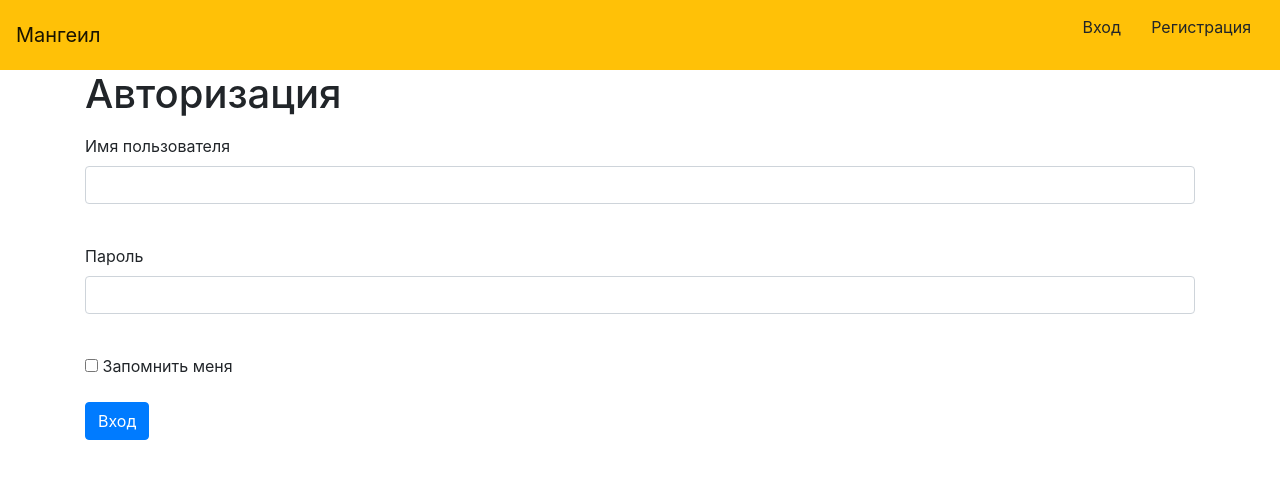
After one commit to medjed02/-, a Flask app: page /login in a window 1280 px wide. The commit adds this page. Shown: the top 479 px of the page. Run offline with Flask 2, Linux system fonts and the light colour scheme; some libraries are stand-ins or nearby versions.

Commit message:
Login is added

```diff
--- a/Main.py
+++ b/Main.py
@@ -5,6 +5,7 @@ from data.users import User
 from data.mangas import Manga
 from data.chapters import Chapter
 from data.register_form import RegisterForm
+from data.login_form import LoginForm
 from flask_login import LoginManager, login_user, logout_user, login_required, current_user
 
 
@@ -35,6 +36,9 @@ def register():
     session = db_session.create_session()
     form = RegisterForm()
     if form.validate_on_submit():
+        if session.query(User).filter(User.nickname == form.nickname.data).first():
+            return render_template('register_page.html', title='Регистрация',
+                                   message="Пользователь с таким именем уже существует", form=form)
         user = User(
             nickname=form.nickname.data,
             email=form.email.data
@@ -44,7 +48,29 @@ def register():
         session.commit()
         login_user(user, remember=False)
         return redirect("/")
-    return render_template('register.html', title='Регистрация', form=form)
+    return render_template('register_page.html', title='Регистрация', form=form)
+
+
+@app.route('/login', methods=['GET', 'POST'])
+def login():
+    form = LoginForm()
+    if form.validate_on_submit():
+        session = db_session.create_session()
+        user = session.query(User).filter(User.nickname == form.nickname.data).first()
+        if user and user.check_password(form.password.data):
+            login_user(user, remember=form.remember_me.data)
+            return redirect("/")
+        return render_template('login_page.html',
+                               message="Неправильный адрес почты или пароль",
+                               form=form)
+    return render_template('login_page.html', form=form)
+
+
+@app.route('/logout')
+@login_required
+def logout():
+    logout_user()
+    return redirect("/")
 
 
 @app.route("/genre_page/<int:id>")
--- /dev/null
+++ b/data/login_form.py
@@ -0,0 +1,10 @@
+from flask_wtf import FlaskForm
+from wtforms import StringField, PasswordField, BooleanField, SubmitField
+from wtforms.validators import DataRequired
+
+
+class LoginForm(FlaskForm):
+    nickname = StringField('Имя пользователя', validators=[DataRequired()])
+    password = PasswordField('Пароль', validators=[DataRequired()])
+    remember_me = BooleanField('Запомнить меня')
+    submit = SubmitField('Вход')
--- /dev/null
+++ b/templates/login_page.html
@@ -0,0 +1,32 @@
+{% extends "base.html" %}
+
+{% block content %}
+<div class="header-content-inner">
+    <h1>Авторизация</h1>
+    <p></p>
+</div>
+<form action="" method="post" novalidate>
+    {{ form.hidden_tag() }}
+    <p>
+        {{ form.nickname.label }}<br>
+        {{ form.nickname(class="form-control") }}<br>
+        {% for error in form.nickname.errors %}
+    <div class="alert alert-danger" role="alert">
+        {{ error }}
+    </div>
+    {% endfor %}
+    </p>
+    <p>
+        {{ form.password.label }}<br>
+        {{ form.password(class="form-control", type="password") }}<br>
+        {% for error in form.password.errors %}
+    <div class="alert alert-danger" role="alert">
+        {{ error }}
+    </div>
+    {% endfor %}
+    </p>
+    <p><font color="red">{{ message }}</font></p>
+    <p>{{ form.remember_me() }} {{ form.remember_me.label }}</p>
+    <p>{{ form.submit(type="submit", class="btn btn-primary") }}</p>
+</form>
+{% endblock %}
--- a/templates/register.html
+++ b/templates/register_page.html
@@ -40,6 +40,7 @@
         </div>
         {% endfor %}
         </p>
+        <p><font color="red">{{ message }}</font></p>
         <p>{{ form.submit(type="submit", class="btn btn-primary") }}</p>
     </form>
 {% endblock %}
```
Also changed, not shown: db/mangeil.sqlite.
